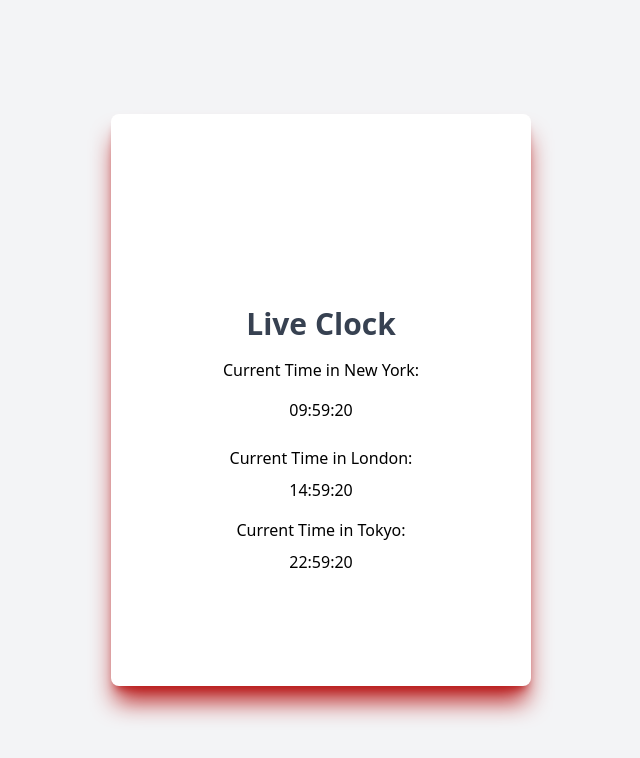
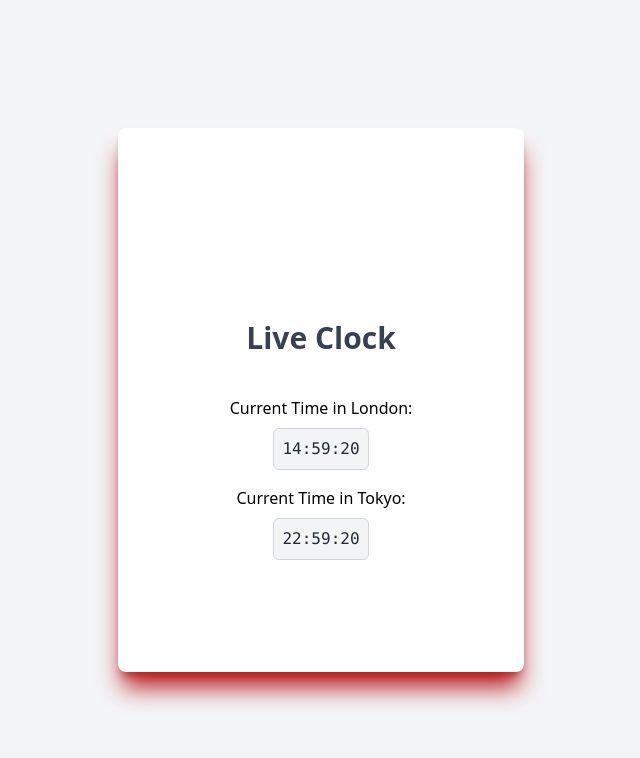
Before and after one commit to Amjad-722/live-cock, a React (Create React App) app: page / in a window 1280 px wide. Shown: the top 758 px of the page, without its empty margins (319-959 px from the left). Built offline with nearby package versions, Linux system fonts and the light colour scheme.

Commit message:
added taiwlind to the liveclock component

```diff
--- a/src/App.js
+++ b/src/App.js
@@ -6,11 +6,10 @@ const App = () => {
     <div className="flex justify-center items-center min-h-screen bg-gray-100">
     <div className="flex flex-col justify-center items-center border-spacing-4 pt-48 shadow-xl shadow-red-700 bg-white p-28 rounded-lg">
       <h1 className="font-extrabold text-3xl  text-gray-700 mb-4 ">Live Clock</h1>
-      <p className="mb-4">Current Time in New York:</p>
-      <LiveClock timeZone="America/New_York" />
-      <p className="mt-6 mb-2">Current Time in London:</p>
+
+      <p className="mt-6  font-medium mb-2">Current Time in London:</p>
       <LiveClock timeZone="Europe/London" />
-      <p className="mt-4 mb-2">Current Time in Tokyo:</p>
+      <p className="mt-4 font-medium mb-2">Current Time in Tokyo:</p>
       <LiveClock timeZone="Asia/Tokyo" />
     </div>
   </div>
--- a/src/Components/LiveClock/LiveClock.js
+++ b/src/Components/LiveClock/LiveClock.js
@@ -12,7 +12,7 @@ const LiveClock = ({ timeZone }) => {
     return () => clearInterval(intervalId);
   }, [timeZone]);
 
-  return <div>{time}</div>;
+  return <div className="p-2 border border-gray-300 rounded-md text-center bg-gray-100 text-gray-800 font-mono">{time}</div>;
 };
 
 export default LiveClock;
```
